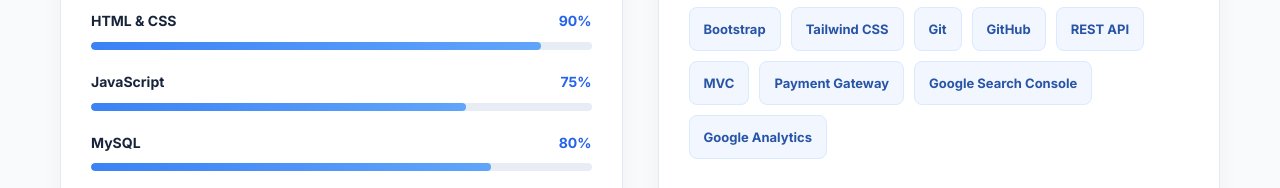
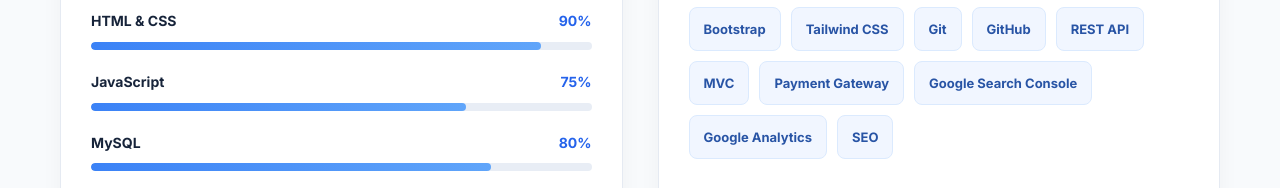
Before and after one commit to gajphodeshruti/myportfolio, a plain HTML site: page index.html in a window 1280 px wide. Shown: the part 1938-2126 px from the top of the page. Drawn offline with Linux system fonts and the light colour scheme.

Commit message:
Update index.html

```diff
--- a/index.html
+++ b/index.html
@@ -208,6 +208,7 @@
         <p class="about-copy" style="margin-top:10px">Technologies I have worked with during website development and customization.</p>
         <div class="tech-list">
           <span class="tech">WordPress</span><span class="tech">Elementor</span><span class="tech">WooCommerce</span><span class="tech">PHP</span><span class="tech">Laravel</span><span class="tech">MySQL</span><span class="tech">JavaScript</span><span class="tech">jQuery</span><span class="tech">HTML5</span><span class="tech">CSS3</span><span class="tech">Bootstrap</span><span class="tech">Tailwind CSS</span><span class="tech">Git</span><span class="tech">GitHub</span><span class="tech">REST API</span><span class="tech">MVC</span><span class="tech">Payment Gateway</span><span class="tech">Google Search Console</span><span class="tech">Google Analytics</span>
+          <span class="tech">SEO</span>
         </div>
       </div>
     </div>
```
